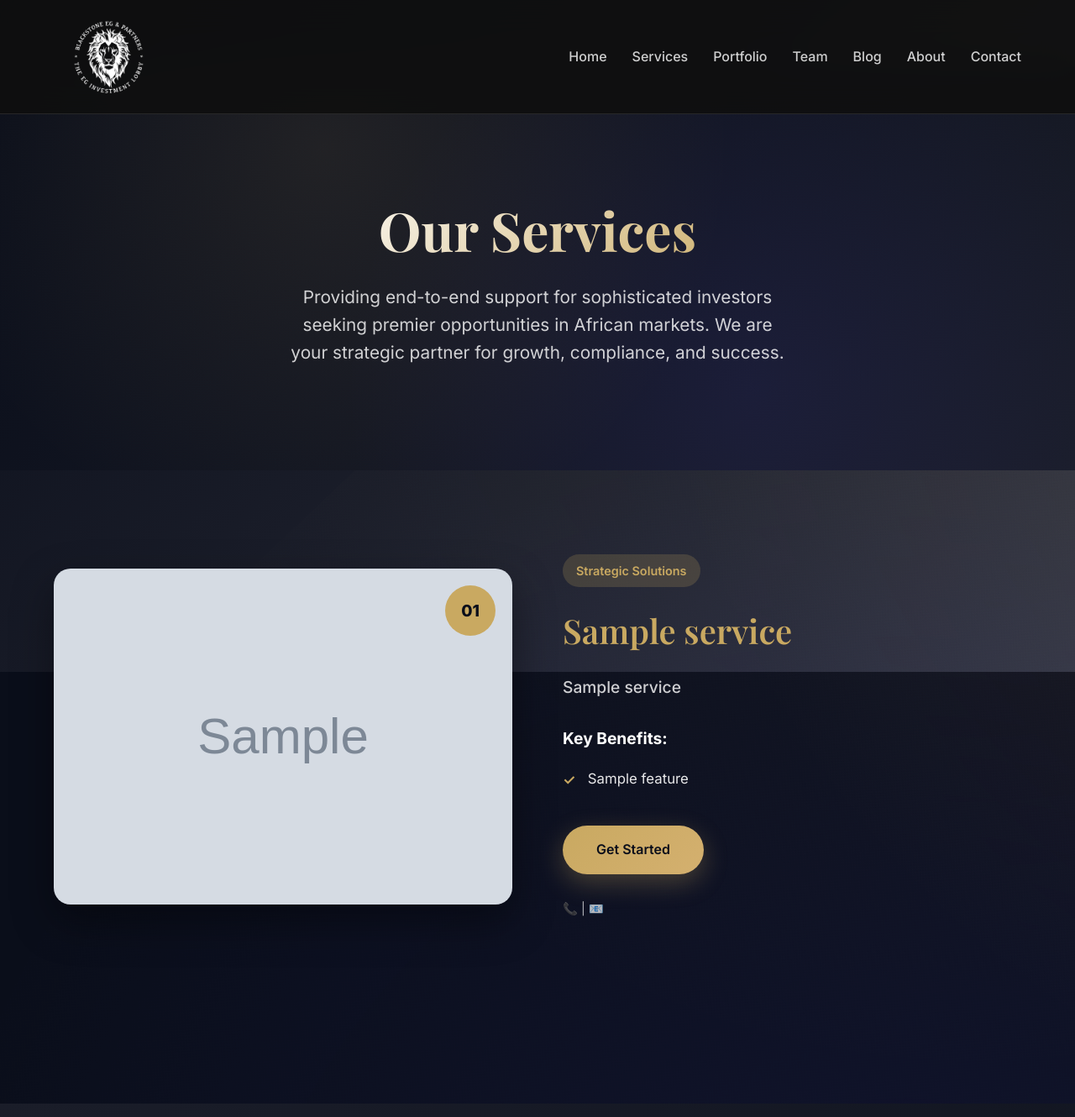
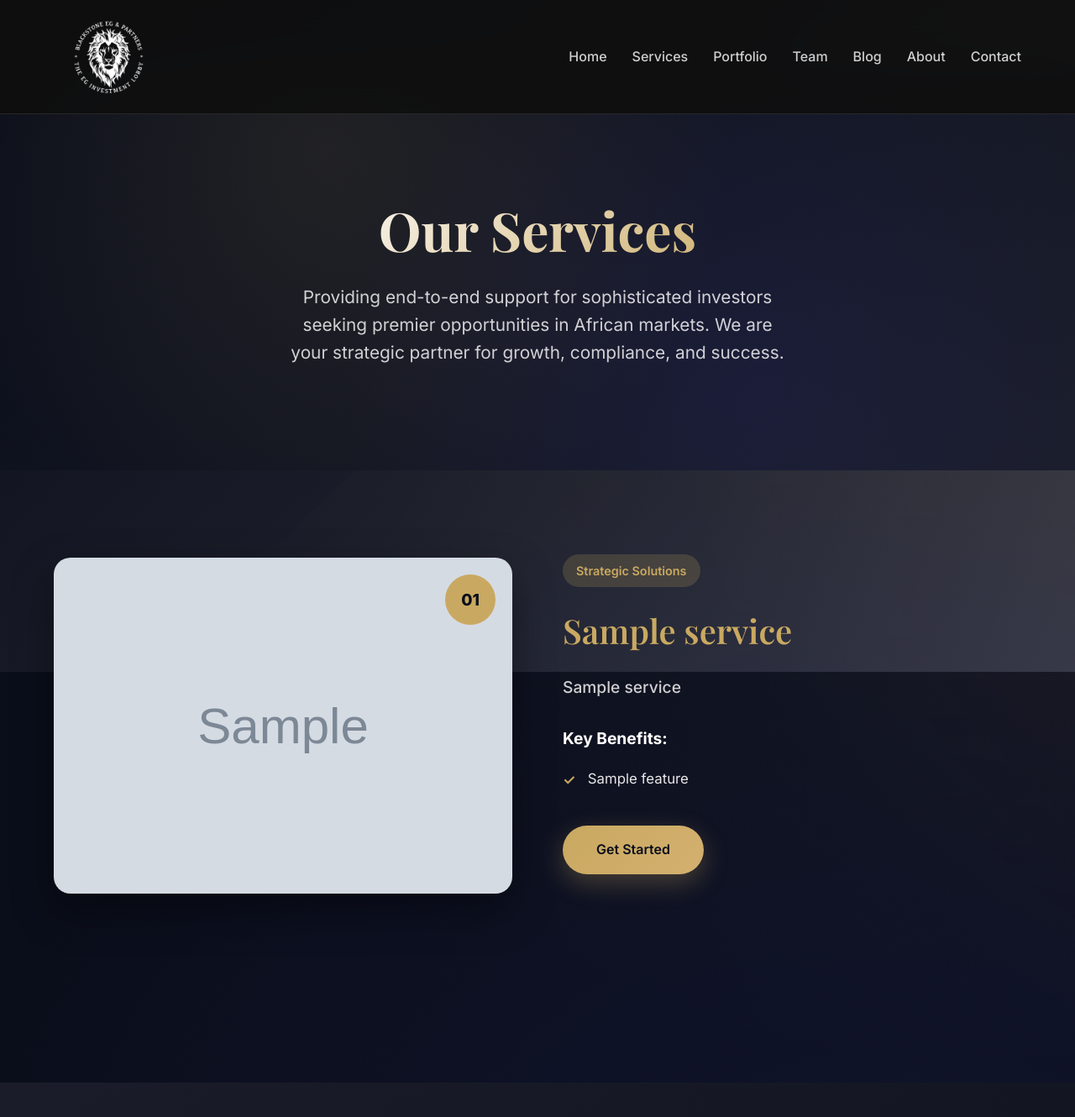
Before and after one commit to Aavomo/BlackStone-Website, a Flask app: template templates/enhanced/services.html in a window 1280 px wide. Shown: the top 1330 px of the page at 84% size. Run offline with Flask 3, Linux system fonts and the light colour scheme; tables that the repository leaves empty hold one stand-in row (values such as "Sample post"); the template is opened without the code that fills it: values that come from a table or form of the project are taken from there, most other values are stand-ins (such as "Sample title", 1, 10 or a date in 2020); grey boxes marked "Sample" are stand-in pictures; some libraries are stand-ins or nearby versions.

Commit message:
Remove contact info from services.html
Removed contact information display from services section.

```diff
--- a/templates/enhanced/services.html
+++ b/templates/enhanced/services.html
@@ -53,9 +53,7 @@
                         Get Started
                     </a>
                     <div class="service-contact">
-                        <span class="contact-info">
-                            📞 {{ company_settings.phone }} | 📧 {{ company_settings.email }}
-                        </span>
+
                     </div>
                 </div>
             </div>
```
